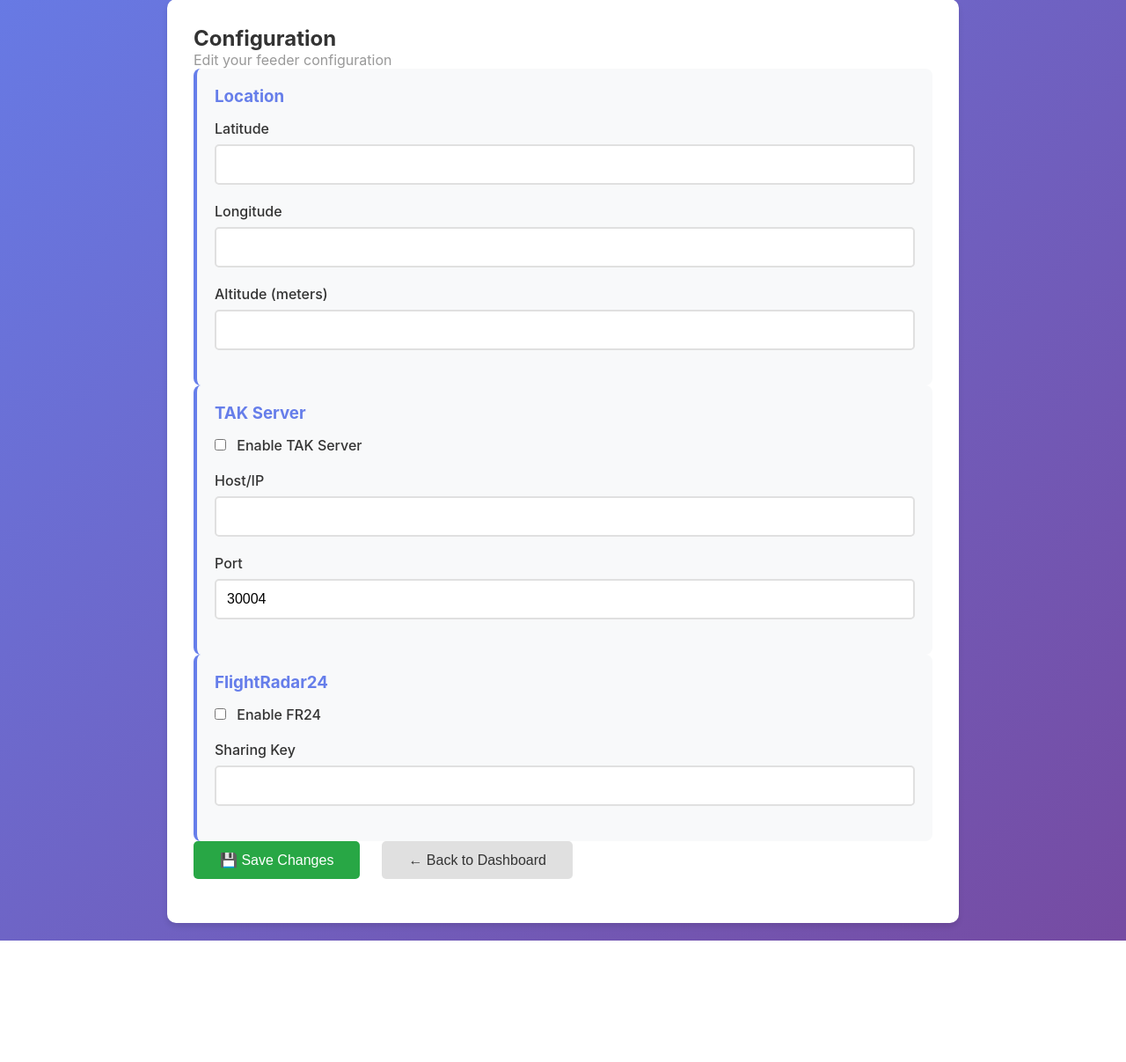
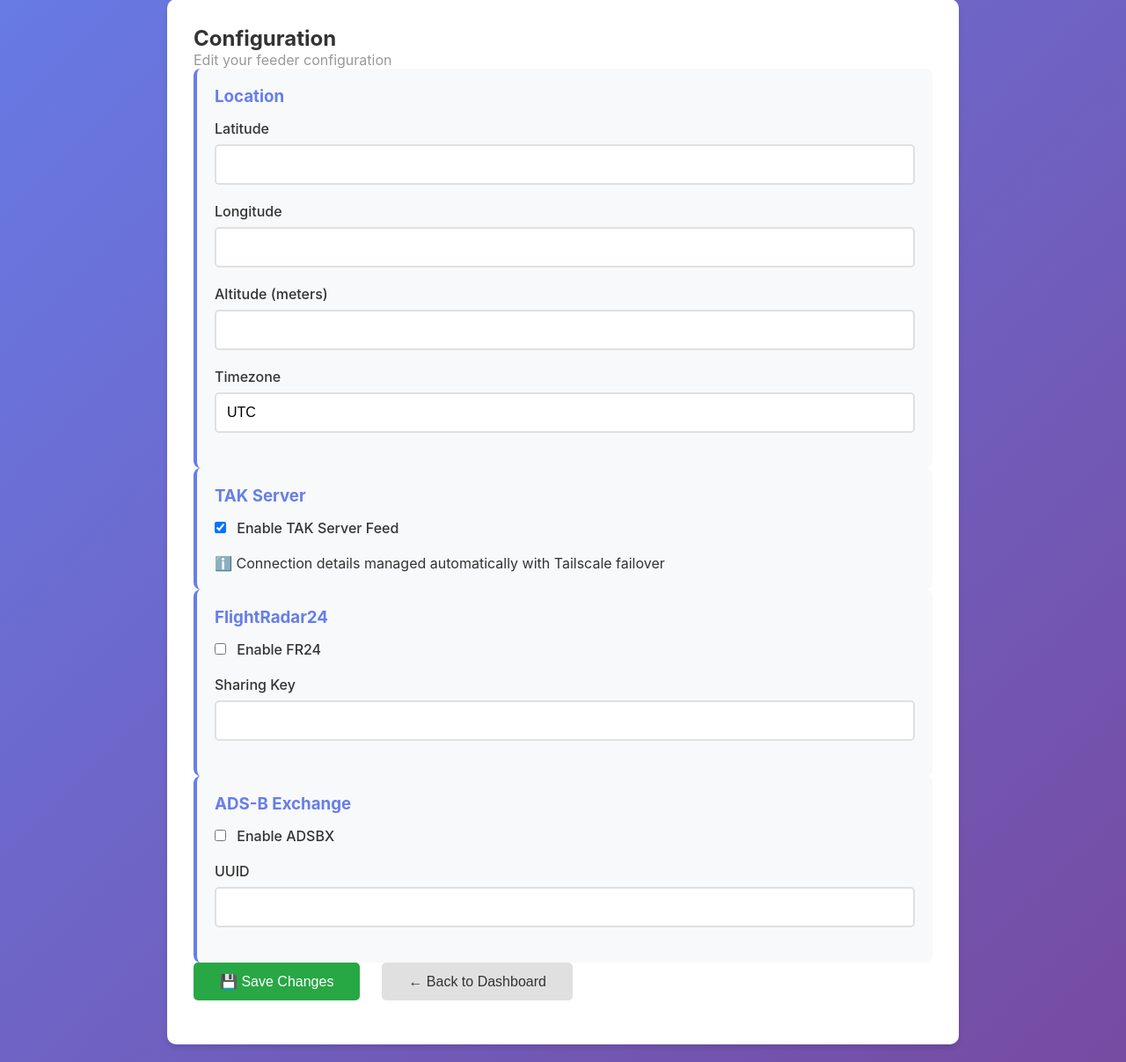
Before and after one commit to cfd2474/feeder_test, a Flask app: page /settings in a window 1280 px wide. Shown: the part 220-1427 px from the top of the page at 88% size. Before the commit the page ends 1289 px from the top, so only its background shows below. Run offline with Flask 3, Linux system fonts and the light colour scheme.

Commit message:
lock settings tak

```diff
--- a/web/app.py
+++ b/web/app.py
@@ -1,7 +1,7 @@
 #!/usr/bin/env python3
 """
 TAK-ADSB-Feeder Web Interface v2.1
-Flask app with TAK Server protection
+Flask app with TAK Server protection - allows on/off toggle only
 """
 
 from flask import Flask, render_template, request, jsonify, redirect, url_for
@@ -14,9 +14,8 @@ app = Flask(__name__)
 ENV_FILE = Path("/opt/adsb/config/.env")
 CONFIG_BUILDER = "/opt/adsb/scripts/config_builder.py"
 
-# TAK Server hardcoded defaults - NEVER override these from user input
-TAK_DEFAULTS = {
-    'TAK_ENABLED': 'true',
+# TAK Server hardcoded connection details - NEVER allow user to change these
+TAK_PROTECTED_SETTINGS = {
     'TAK_SERVER_HOST_PRIMARY': '100.117.34.88',
     'TAK_SERVER_HOST_FALLBACK': '104.225.219.254',
     'TAK_SERVER_PORT': '30004',
@@ -118,27 +117,32 @@ def get_config():
 def save_config():
     """
     Save configuration
-    CRITICAL: Protect TAK Server settings from user override
+    CRITICAL: User can only toggle TAK_ENABLED, cannot change connection details
     """
     try:
         data = request.json
         env = read_env()
 
-        # PROTECT TAK SETTINGS - Always use hardcoded defaults
-        # Remove any TAK parameters from user input
-        tak_keys = ['TAK_ENABLED', 'TAK_SERVER_HOST', 'TAK_SERVER_HOST_PRIMARY',
-                    'TAK_SERVER_HOST_FALLBACK', 'TAK_SERVER_PORT', 'TAK_CONNECTION_MODE']
+        # PROTECT TAK CONNECTION SETTINGS
+        # User can only change TAK_ENABLED (on/off), nothing else
+        tak_protected_keys = ['TAK_SERVER_HOST', 'TAK_SERVER_HOST_PRIMARY',
+                              'TAK_SERVER_HOST_FALLBACK', 'TAK_SERVER_PORT',
+                              'TAK_CONNECTION_MODE']
 
-        for key in tak_keys:
+        # Remove any protected TAK settings from user input
+        for key in tak_protected_keys:
             if key in data:
-                del data[key]  # Remove user-provided TAK settings
+                del data[key]
 
-        # Update env with user data (TAK excluded)
+        # Allow TAK_ENABLED toggle (user can turn TAK on/off)
+        # But keep connection details protected
+
+        # Update env with user data (protected TAK settings excluded)
         for key, value in data.items():
             env[key] = str(value)
 
-        # Ensure TAK defaults are always present and correct
-        for key, value in TAK_DEFAULTS.items():
+        # Force protected TAK connection settings (always these values)
+        for key, value in TAK_PROTECTED_SETTINGS.items():
             env[key] = value
 
         # Write to file
--- a/web/templates/settings.html
+++ b/web/templates/settings.html
@@ -35,23 +35,22 @@
                     <label>Altitude (meters)</label>
                     <input type="number" id="alt" value="{{ config.get('FEEDER_ALT_M', '') }}">
                 </div>
+                <div class="form-group">
+                    <label>Timezone</label>
+                    <input type="text" id="tz" value="{{ config.get('FEEDER_TZ', 'UTC') }}">
+                </div>
             </div>
 
             <div class="card">
                 <h3>TAK Server</h3>
                 <div class="form-group">
                     <label>
-                        <input type="checkbox" id="tak_enabled" {{ 'checked' if config.get('TAK_ENABLED') == 'true' else '' }}>
-                        Enable TAK Server
+                        <input type="checkbox" id="tak_enabled" {{ 'checked' if config.get('TAK_ENABLED', 'true') == 'true' else '' }}>
+                        Enable TAK Server Feed
                     </label>
                 </div>
-                <div class="form-group">
-                    <label>Host/IP</label>
-                    <input type="text" id="tak_host" value="{{ config.get('TAK_SERVER_HOST', '') }}">
-                </div>
-                <div class="form-group">
-                    <label>Port</label>
-                    <input type="number" id="tak_port" value="{{ config.get('TAK_SERVER_PORT', '30004') }}">
+                <div class="info-note" style="margin-top: 10px;">
+                    <p>ℹ️ Connection details managed automatically with Tailscale failover</p>
                 </div>
             </div>
 
@@ -66,6 +65,20 @@
                 <div class="form-group">
                     <label>Sharing Key</label>
                     <input type="text" id="fr24_key" value="{{ config.get('FR24_SHARING_KEY', '') }}">
+                </div>
+            </div>
+
+            <div class="card">
+                <h3>ADS-B Exchange</h3>
+                <div class="form-group">
+                    <label>
+                        <input type="checkbox" id="adsbx_enabled" {{ 'checked' if config.get('ADSBX_ENABLED') == 'true' else '' }}>
+                        Enable ADSBX
+                    </label>
+                </div>
+                <div class="form-group">
+                    <label>UUID</label>
+                    <input type="text" id="adsbx_uuid" value="{{ config.get('ADSBX_UUID', '') }}">
                 </div>
             </div>
 
@@ -84,11 +97,16 @@
                 FEEDER_LAT: document.getElementById('lat').value,
                 FEEDER_LONG: document.getElementById('lon').value,
                 FEEDER_ALT_M: document.getElementById('alt').value,
+                FEEDER_TZ: document.getElementById('tz').value,
+
+                // TAK - only on/off toggle
                 TAK_ENABLED: document.getElementById('tak_enabled').checked ? 'true' : 'false',
-                TAK_SERVER_HOST: document.getElementById('tak_host').value,
-                TAK_SERVER_PORT: document.getElementById('tak_port').value,
+
                 FR24_ENABLED: document.getElementById('fr24_enabled').checked ? 'true' : 'false',
-                FR24_SHARING_KEY: document.getElementById('fr24_key').value
+                FR24_SHARING_KEY: document.getElementById('fr24_key').value,
+
+                ADSBX_ENABLED: document.getElementById('adsbx_enabled').checked ? 'true' : 'false',
+                ADSBX_UUID: document.getElementById('adsbx_uuid').value
             };
 
             showStatus('Saving...', 'info');
```
Also changed, not shown: 1 other file.
